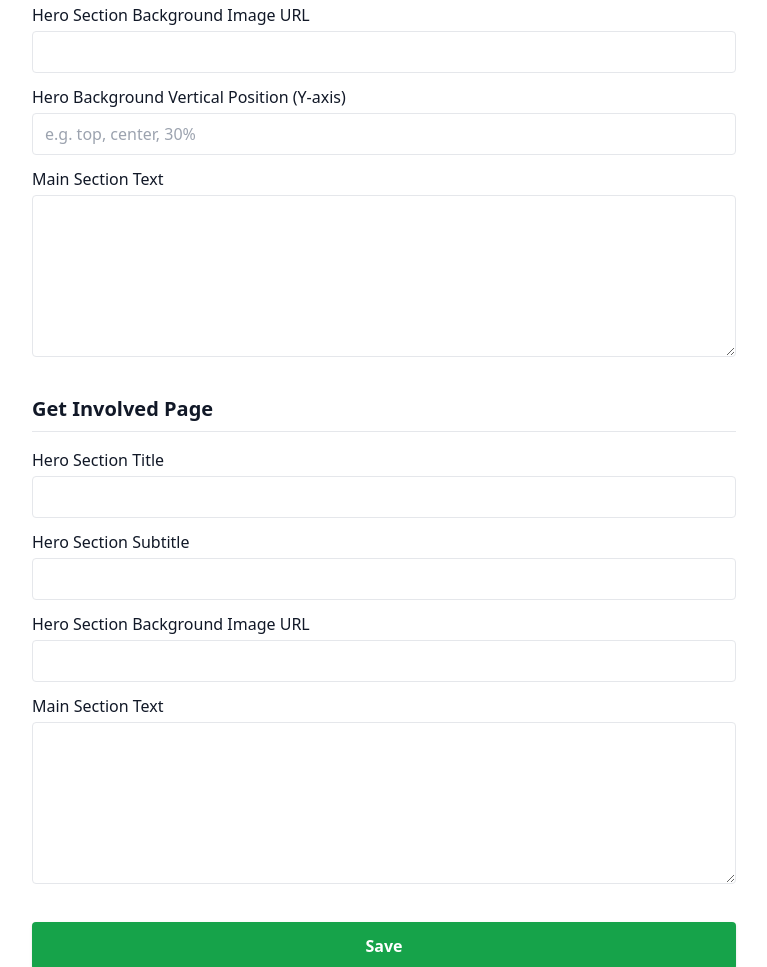
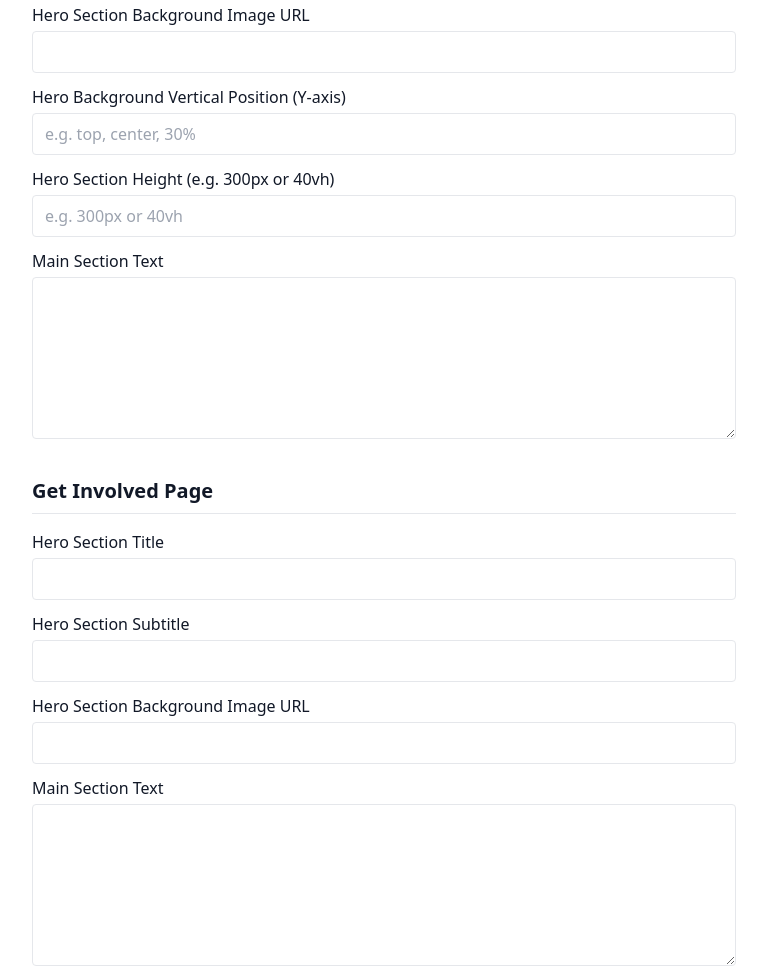
Before and after one commit to abutahir47/voicesoftruth, a plain HTML site: page admin.html in a window 1280 px wide. Shown: the part 1082-2049 px from the top of the page, without its empty margins (256-1023 px from the left). Drawn offline with nearby package versions, Linux system fonts and the light colour scheme.

Commit message:
Update admin.html

```diff
--- a/admin.html
+++ b/admin.html
@@ -56,9 +56,12 @@
       <label class="block font-medium mt-3 mb-1" for="whatHeroBg">Hero Section Background Image URL</label>
       <input type="text" id="whatHeroBg" class="w-full border rounded px-3 py-2" />
 
-      <!-- ✅ NEW FIELD: Y-position control -->
       <label class="block font-medium mt-3 mb-1" for="whatHeroPosition">Hero Background Vertical Position (Y-axis)</label>
       <input type="text" id="whatHeroPosition" class="w-full border rounded px-3 py-2" placeholder="e.g. top, center, 30%" />
+
+      <!-- ✅ NEW FIELD: Hero Height -->
+      <label class="block font-medium mt-3 mb-1" for="whatHeroHeight">Hero Section Height (e.g. 300px or 40vh)</label>
+      <input type="text" id="whatHeroHeight" class="w-full border rounded px-3 py-2" placeholder="e.g. 300px or 40vh" />
 
       <label class="block font-medium mt-3 mb-1" for="whatMainText">Main Section Text</label>
       <textarea id="whatMainText" rows="6" class="w-full border rounded px-3 py-2 resize-y"></textarea>
@@ -94,7 +97,14 @@
       const data = JSON.parse(localStorage.getItem('siteContent')) || {
         home: { videos: [{title:'',url:''},{title:'',url:''},{title:'',url:''}] },
         whoWeAre: { videoUrl: '' },
-        whatWeDo: { heroTitle: '', heroSubtitle: '', heroBg: '', heroPosition: '', mainText: '' },
+        whatWeDo: {
+          heroTitle: '',
+          heroSubtitle: '',
+          heroBg: '',
+          heroPosition: '',
+          heroHeight: '',
+          mainText: ''
+        },
         getInvolved: { heroTitle: '', heroSubtitle: '', heroBg: '', mainText: '' }
       };
 
@@ -114,6 +124,7 @@
       document.getElementById('whatHeroSubtitle').value = data.whatWeDo.heroSubtitle;
       document.getElementById('whatHeroBg').value = data.whatWeDo.heroBg;
       document.getElementById('whatHeroPosition').value = data.whatWeDo.heroPosition || '';
+      document.getElementById('whatHeroHeight').value = data.whatWeDo.heroHeight || '';
       document.getElementById('whatMainText').value = data.whatWeDo.mainText;
 
       // Get Involved
@@ -149,6 +160,7 @@
           heroSubtitle: document.getElementById('whatHeroSubtitle').value,
           heroBg: document.getElementById('whatHeroBg').value,
           heroPosition: document.getElementById('whatHeroPosition').value,
+          heroHeight: document.getElementById('whatHeroHeight').value,
           mainText: document.getElementById('whatMainText').value
         },
         getInvolved: {
```
